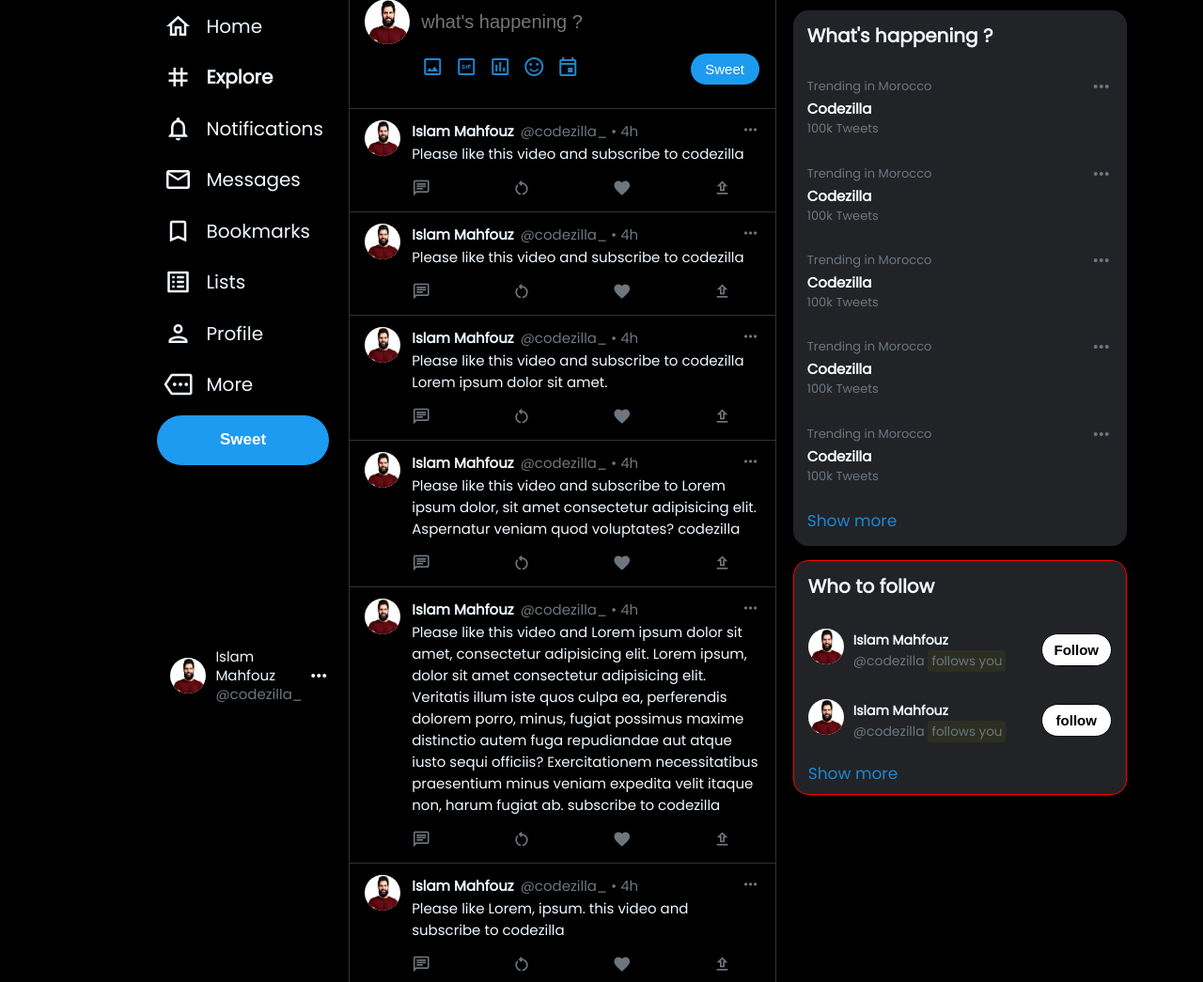
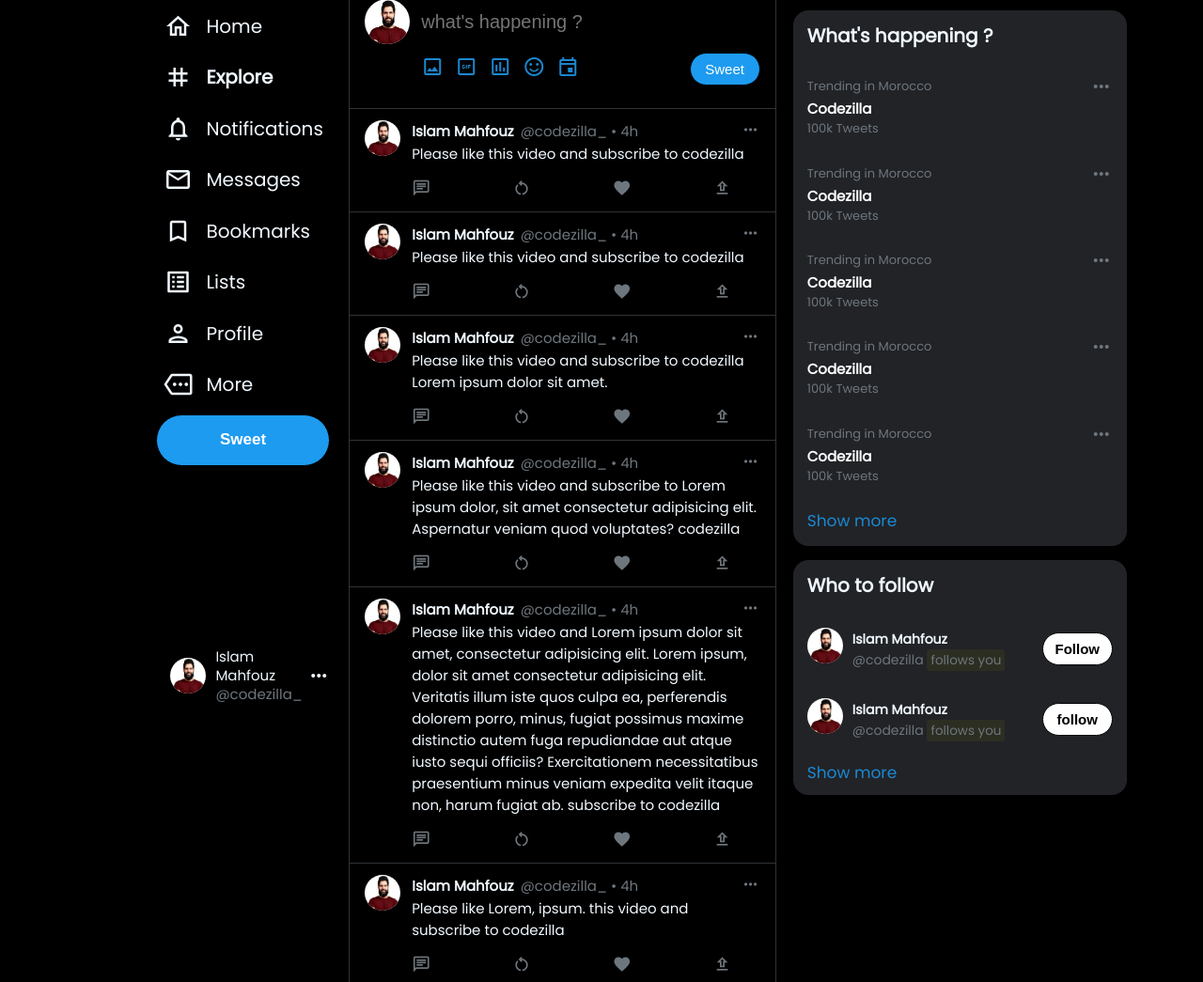
Before and after one commit to 9adi3/saiss, a PHP site: page /twitter.html in a window 1280 px wide. Shown: the part 60-1105 px from the top of the page at 94% size. Run offline with PHP 8.4, Linux system fonts and the light colour scheme.

Commit message:
Update twitter.css

```diff
--- a/twitter.css
+++ b/twitter.css
@@ -74,7 +74,7 @@ main {width: 71%;height: 100%;margin-left: 29%;}
 .trending-item:hover, .show-more:hover{background: #1c1e22;cursor: pointer; }
 .show-more{display: flex;align-items: center;color: #1c88d2;font-size: 1.7rem;
     font-weight: 500;width: 100%;padding: 15px 15px; border-radius: 0 0 15px 15px;}
-.follow {border: 1px solid red; display: flex; flex-direction: column; height: 250px;
+.follow { display: flex; flex-direction: column; height: 250px;
     max-width: 355px; border-radius: 16px; background-color: #212327; margin-top: 15px;}
 
 .follow-profile{display: flex; align-items: center;justify-content: space-between;
```
